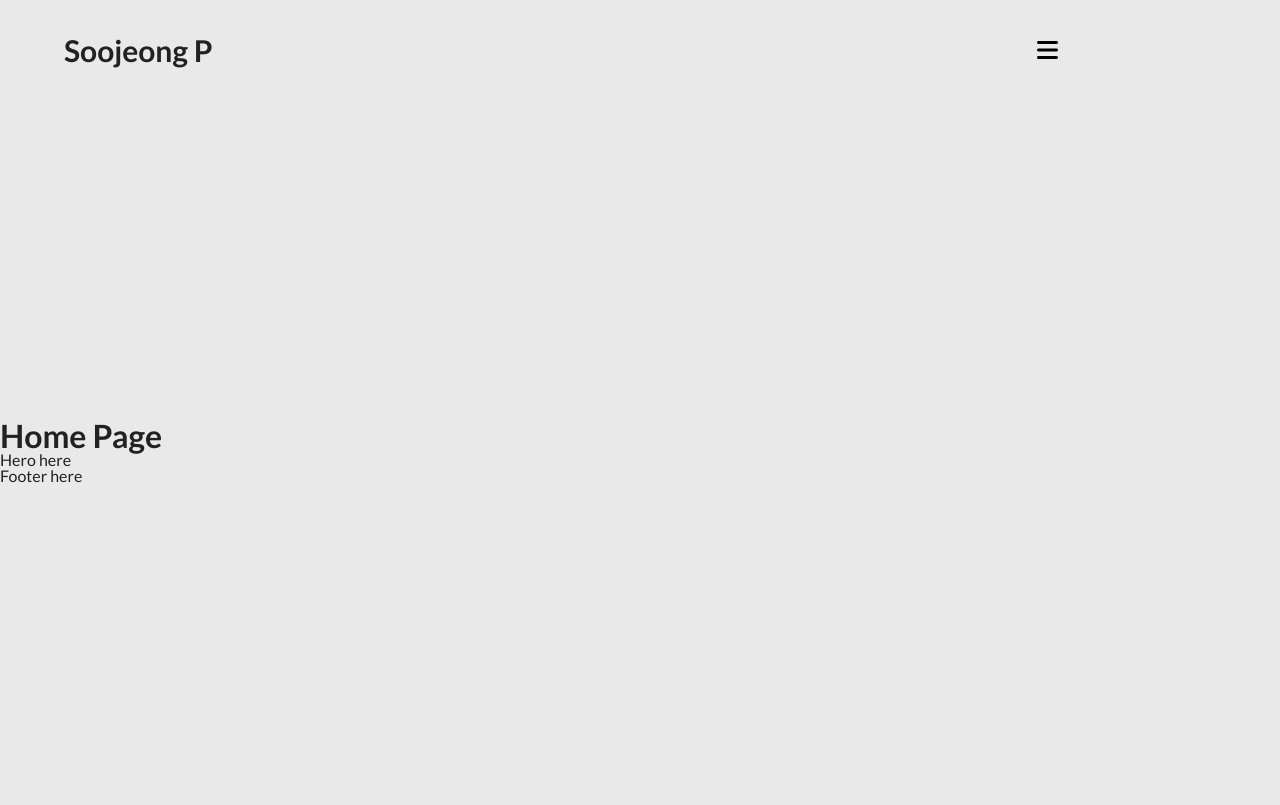
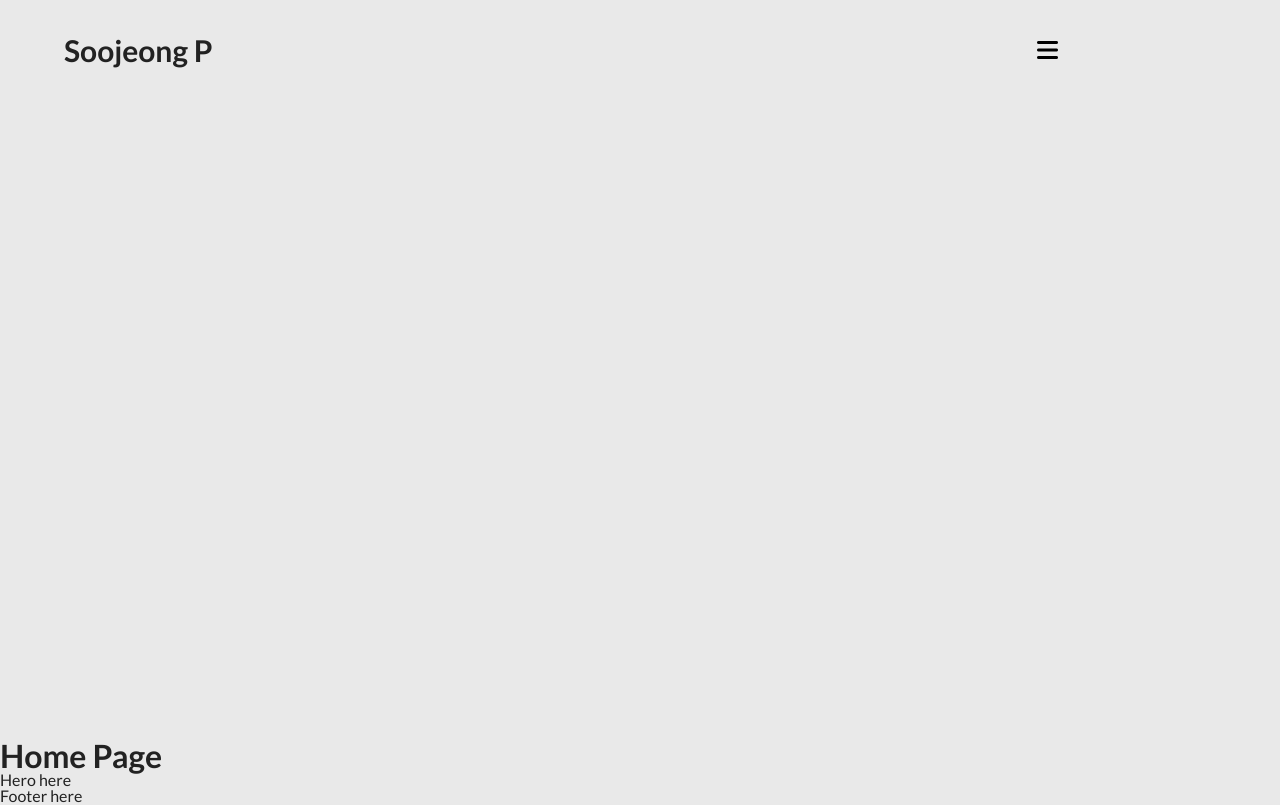
Before and after one commit to soojeong-park-ca/soojeong-park-portfolio, a React (Vite) app: page / in a window 1280 px wide. Built offline with nearby package versions, Linux system fonts and the light colour scheme.

Commit message:
use overscroll-behavior to stop the body from bouncing on overscroll

```diff
--- a/src/components/Header.jsx
+++ b/src/components/Header.jsx
@@ -32,7 +32,7 @@ export default function Header() {
 
   return (
     <header className="header">
-      <Navbar onNavBtnClick={handleNavToggle} />
+      <Navbar navOpen={navOpen} onNavBtnClick={handleNavToggle} />
       <Nav navOpen={navOpen} onNavOverlayClick={handleNavOverlayClick} />
     </header>
   );
--- a/src/components/Navbar.jsx
+++ b/src/components/Navbar.jsx
@@ -1,6 +1,6 @@
 import { Link } from "react-router-dom";
 
-export default function Navbar({ onNavBtnClick }) {
+export default function Navbar({ navOpen, onNavBtnClick }) {
   return (
     <div className="navbar">
       <div className="container nav-container">
@@ -10,7 +10,11 @@ export default function Navbar({ onNavBtnClick }) {
 
         <div className="btn--menu-container">
           <button className="btn--menu" onClick={onNavBtnClick}>
-            <i class="fa-solid fa-bars"></i>
+            {!navOpen ? (
+              <i class="fa-solid fa-bars"></i>
+            ) : (
+              <i class="fa-solid fa-xmark"></i>
+            )}
           </button>
         </div>
       </div>
--- a/src/css/style.css
+++ b/src/css/style.css
@@ -12,6 +12,7 @@ html {
 
 body {
   min-height: 100%;
+  overscroll-behavior: none;
   background-color: #e9e9e9;
   font-family: "Lato", sans-serif;
   color: #222222;
@@ -33,10 +34,6 @@ li {
   word-break: break-word;
 }
 
-main {
-  margin-top: 20rem;
-}
-
 .container {
   width: 100%;
   max-width: 71.25rem;
@@ -44,12 +41,12 @@ main {
 }
 
 .header {
-  position: relative;
+  position: sticky;
+  top: 0;
 }
 
 .nav-overlay {
   background-attachment: scroll;
-  backdrop-filter: blur(3px);
   width: 100%;
   height: 100vh;
   position: absolute;
@@ -57,7 +54,7 @@ main {
   right: 0;
   overflow: hidden;
   transform: translateY(0);
-  transition: all 0.4s ease;
+  transition: all 0.4s;
   z-index: 100;
 }
 .nav-overlay--closed {
@@ -77,7 +74,7 @@ main {
   text-align: left;
   padding-block: 1rem;
   transform: translateY(0);
-  transition: all 0.4s ease;
+  transition: all 0.4s;
   z-index: 1000;
 }
 .nav--closed {
@@ -107,10 +104,13 @@ main {
   text-underline-offset: 3px;
 }
 
+main {
+  margin-top: 40rem;
+}
+
 .navbar {
   width: 100%;
-  position: sticky;
-  top: 0;
+  position: relative;
   background-color: #e9e9e9;
   padding: 1.25rem 0;
   z-index: 9999;
@@ -148,6 +148,7 @@ main {
   display: flex;
   align-items: center;
   justify-content: center;
+  transition: all 0.15s ease;
 }
 .btn--menu i {
   font-size: 1.5rem;
--- a/src/sass/base/_base.scss
+++ b/src/sass/base/_base.scss
@@ -12,13 +12,15 @@
 html {
   height: 100%;
   scroll-behavior: smooth;
+
   font-family: sans-serif; // TEMP
 }
 
 body {
   min-height: 100%;
+  overscroll-behavior: none; // stops the body from bouncing
+
   background-color: v.$color-bg-white; // TEMP
-
   font-family: "Lato", sans-serif;
   color: v.$color-text-dark-gray; // TEMP
   font-size: 1rem;
@@ -38,7 +40,3 @@ a,
 li {
   word-break: break-word;
 }
-
-main {
-  margin-top: 20rem;
-}
--- a/src/sass/components/_header.scss
+++ b/src/sass/components/_header.scss
@@ -1,3 +1,4 @@
 .header {
-  position: relative;
+  position: sticky;
+  top: 0;
 }
--- a/src/sass/components/_nav.scss
+++ b/src/sass/components/_nav.scss
@@ -4,7 +4,7 @@
 .nav-overlay {
   // display: none; // on desktop version
   background-attachment: scroll;
-  backdrop-filter: blur(3px);
+  // backdrop-filter: blur(3px);
 
   width: 100%;
   height: 100vh;
@@ -15,7 +15,7 @@
   overflow: hidden;
 
   transform: translateY(0);
-  transition: all 0.4s ease;
+  transition: all 0.4s;
   z-index: 100;
 
   &--closed {
@@ -41,7 +41,7 @@
   padding-block: 1rem;
 
   transform: translateY(0);
-  transition: all 0.4s ease;
+  transition: all 0.4s;
   z-index: 1000;
 
   &--closed {
@@ -75,3 +75,7 @@
   text-decoration: underline;
   text-underline-offset: 3px;
 }
+
+main {
+  margin-top: 40rem;
+}
--- a/src/sass/components/_navbar.scss
+++ b/src/sass/components/_navbar.scss
@@ -2,8 +2,8 @@
 
 .navbar {
   width: 100%;
-  position: sticky;
-  top: 0;
+
+  position: relative;
 
   background-color: v.$color-bg-white;
 
@@ -48,6 +48,8 @@
   align-items: center;
   justify-content: center;
 
+  transition: all 0.15s ease;
+
   i {
     font-size: 1.5rem;
   }
```
